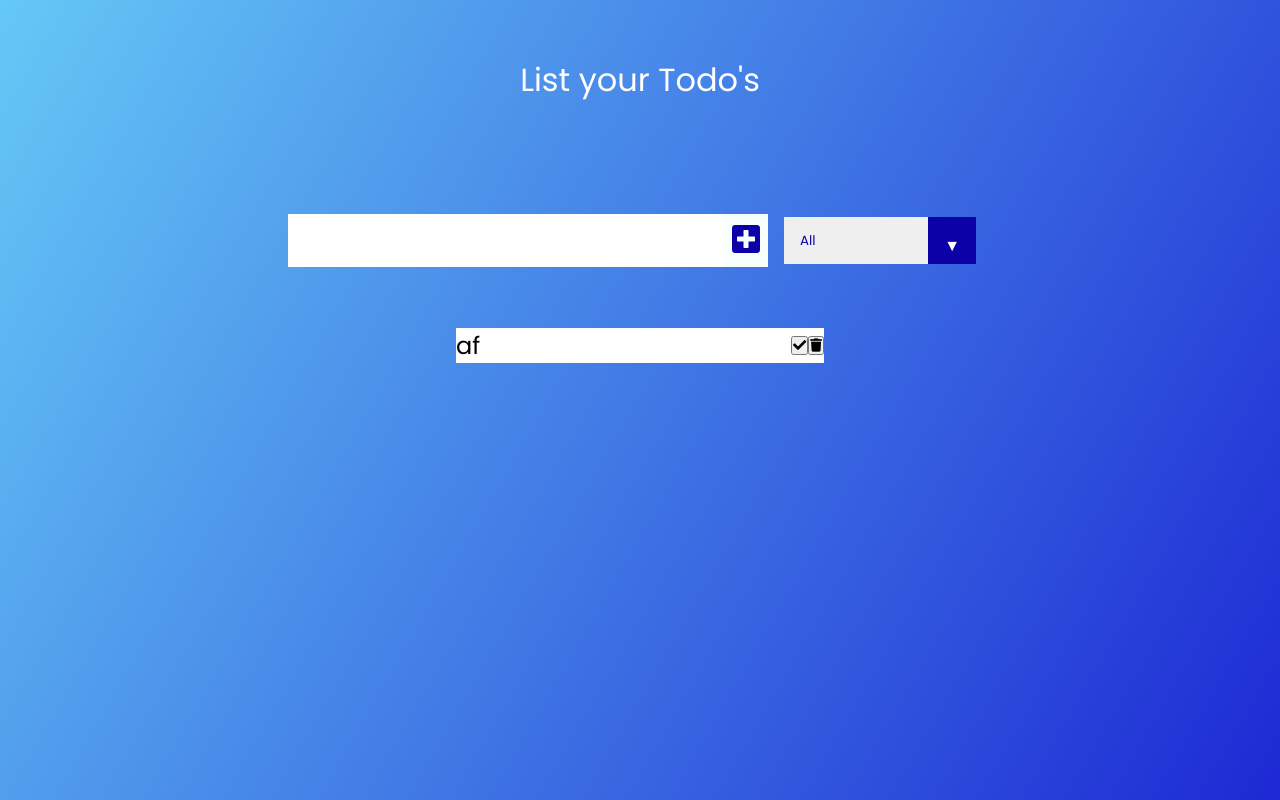
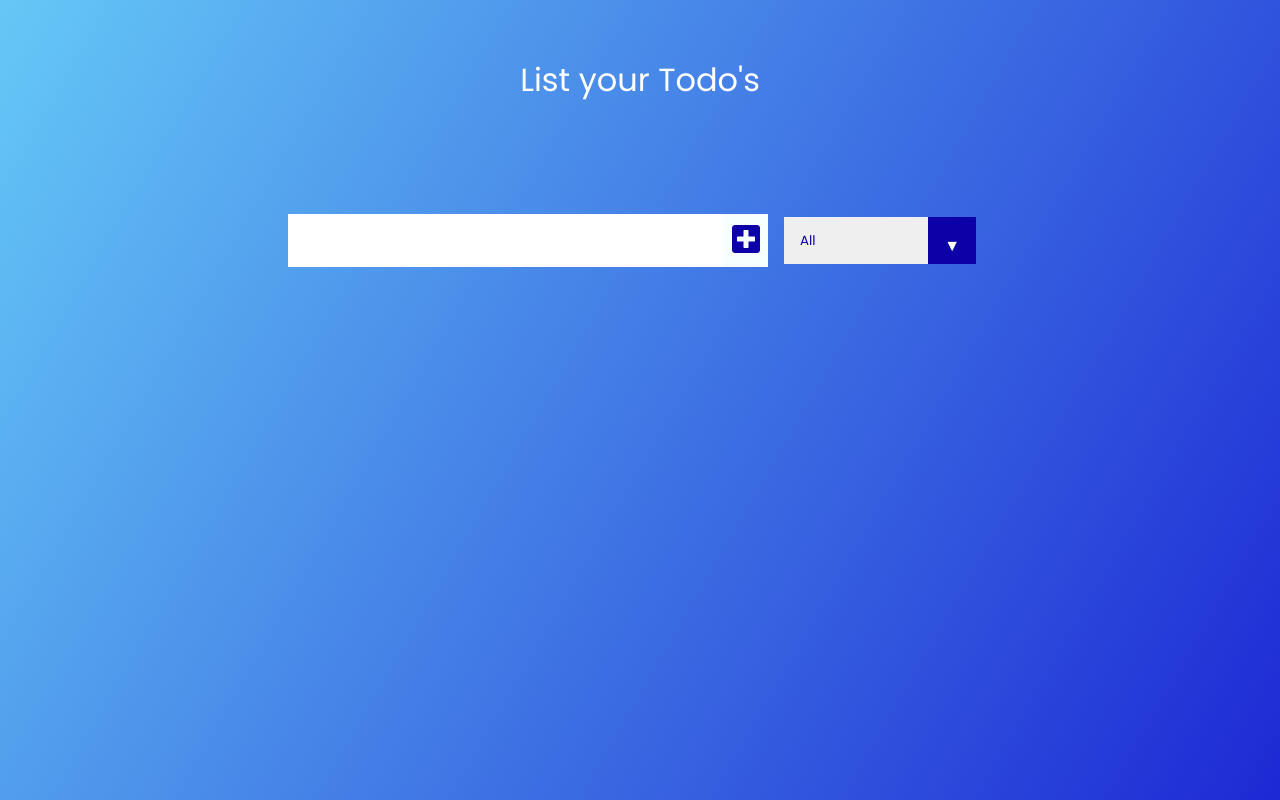
Before and after one commit to amirmahdimaleki/client, a React (Create React App) app: page / in a window 1280 px wide. Built offline with nearby package versions, Linux system fonts and the light colour scheme.

Commit message:
delete functioality

```diff
--- a/src/App.css
+++ b/src/App.css
@@ -65,17 +65,17 @@ form button:hover {
   flex: 1;
 }
 
-.trash-btn,
-.complete-btn {
-  background: #0c01a7;
+.delete-btn,
+.done-btn {
+  background: #e93029;
   color: white;
   border: none;
   padding: 1rem;
   cursor: pointer;
   font-size: 1rem;
 }
-.complete-btn {
-  background: rgb(67, 233, 122);
+.done-btn {
+  background: rgb(40, 184, 88);
 }
 .todo-item {
   padding: 0rem 0.5rem;
@@ -91,7 +91,7 @@ form button:hover {
   opacity: 0;
 }
 
-.completed {
+.done {
   text-decoration: line-through;
   opacity: 0.5;
 }
--- a/src/App.js
+++ b/src/App.js
@@ -1,20 +1,20 @@
 import React, { useState } from 'react'
 import './App.css';
 import Form from './components/Form';
-import Todo from './components/TodoList';
+import TodoList from './components/TodoList';
 
 
 
 function App() {
   const [input, setInput] = useState("");
-  const [todo, setTodo]= useState([]);
+  const [todos, setTodos]= useState([]);
 
   return (
     <div className="App">
     <header>List your Todo's</header>
     {/*  props's are good things; use them */}
-    <Form todo={todo}  setTodo={setTodo}  input={input} setInput={setInput} />
-    <Todo />
+    <Form todos={todos}  setTodos={setTodos}  input={input} setInput={setInput} />
+    <TodoList todos={todos}  setTodos={setTodos} />
     </div>
   );
 };
--- a/src/components/Todo.js
+++ b/src/components/Todo.js
@@ -1,16 +1,23 @@
 import React from "react";
 
 
-const Todo = () => {
+const Todo = ({text, completed, id, todos, setTodos, todo }) => {
+    const deleteHandler = () => {
+        // todo *********************** will be changed in backend section ************************
+      setTodos(todos.filter(el=> el.id !== todo.id))
+    };
+    const doneHandler = () => {
+
+    };
    return(
-    <div className="todo"> af
-        <li className="todoItem"></li>
+    <div className="todo">
+        <li className="todoItem">{text}</li>
 
-        <button className="done-btn">
+        <button onClick={doneHandler} className="done-btn">
             <i className="fas fa-check"></i>
             </button>
 
-        <button className="delete-btn">
+        <button onClick={deleteHandler} className="delete-btn">
             <i className="fas fa-trash"></i>
             </button>
     </div>
--- a/src/components/TodoList.js
+++ b/src/components/TodoList.js
@@ -3,11 +3,13 @@ import Todo from './Todo';
 
 
 
-const TodoList = () => {
+const TodoList = ({todos, setTodos}) => {
     return(
     <div className="todo-container">
          <ul className="todo-list">
-             <Todo />
+            {todos.map(todo=>
+              <Todo key={todos.id} text={todos.text} completed={todos.completed} id={todos.id}  todo={todo}  todos={todos} setTodos={setTodos} />
+                )}
          </ul>
     </div>
     );
```
